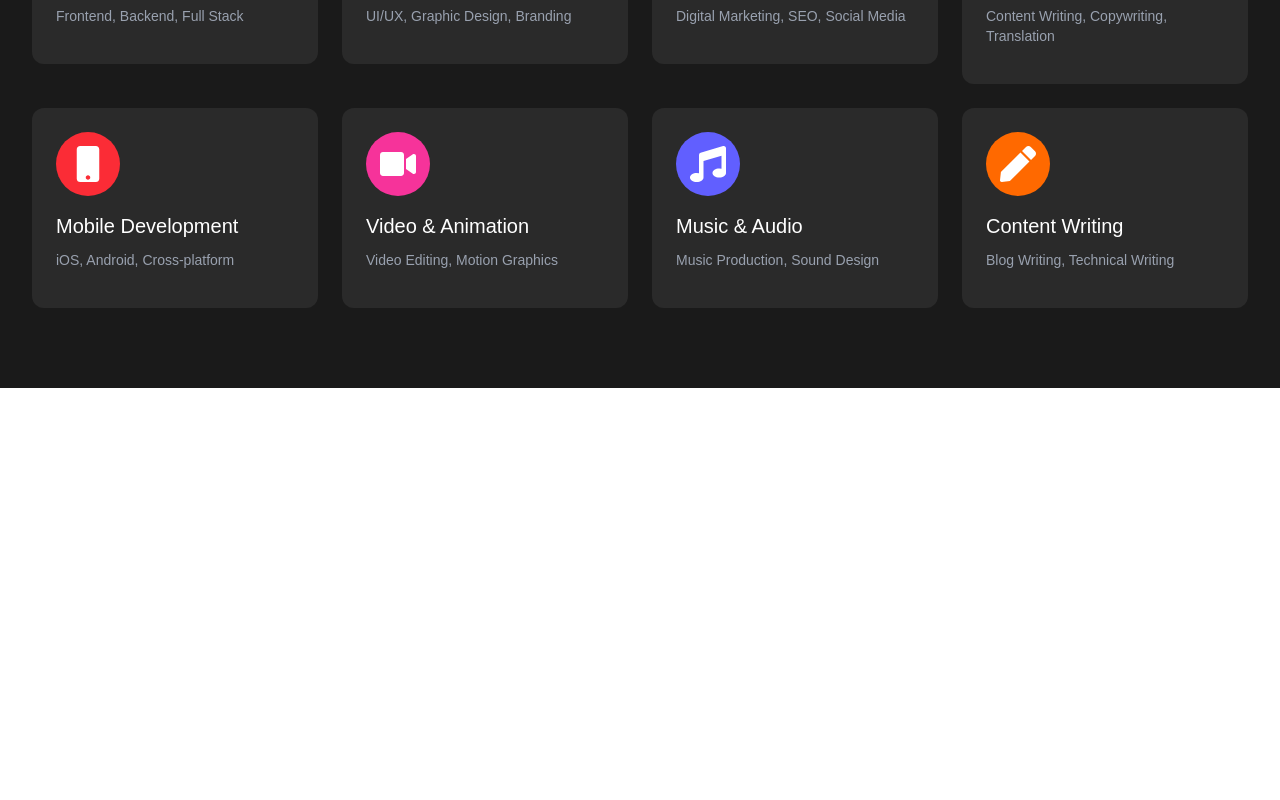
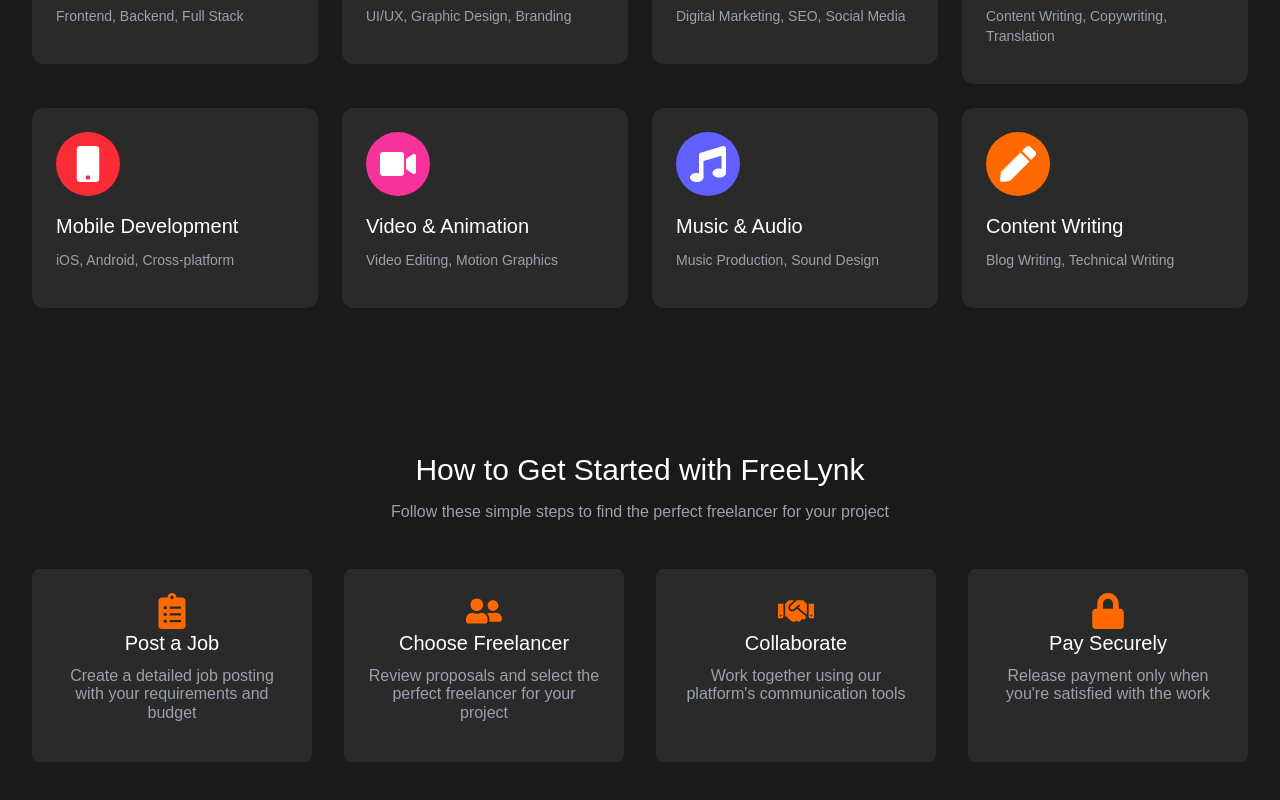
Before and after one commit to ris-jeewa/FreeLynk-frontend, a React (Vite) app: page / in a window 1280 px wide. Shown: the part 1788-2588 px from the top of the page. Before the commit the page ends 2176 px from the top, so only its background shows below. Built offline with nearby package versions, Linux system fonts and the light colour scheme.

Commit message:
added how to get start section

```diff
--- /dev/null
+++ b/src/components/home/HowToGetStarted.jsx
@@ -0,0 +1,51 @@
+import React from 'react';
+import { FaClipboardList, FaUserFriends, FaHandshake, FaLock } from 'react-icons/fa';
+
+export const HowToGetStarted = () => {
+  const steps = [
+    {
+      icon: <FaClipboardList className="text-4xl text-orange-500" />,
+      title: "Post a Job",
+      description: "Create a detailed job posting with your requirements and budget"
+    },
+    {
+      icon: <FaUserFriends className="text-4xl text-orange-500" />,
+      title: "Choose Freelancer",
+      description: "Review proposals and select the perfect freelancer for your project"
+    },
+    {
+      icon: <FaHandshake className="text-4xl text-orange-500" />,
+      title: "Collaborate",
+      description: "Work together using our platform's communication tools"
+    },
+    {
+      icon: <FaLock className="text-4xl text-orange-500" />,
+      title: "Pay Securely",
+      description: "Release payment only when you're satisfied with the work"
+    }
+  ];
+
+  return (
+    <section className="py-16">
+      <div className="text-center mb-12">
+        <h2 className="text-3xl font-bold text-white mb-4">How to Get Started with FreeLynk</h2>
+        <p className="text-gray-400">Follow these simple steps to find the perfect freelancer for your project</p>
+      </div>
+
+      <div className="grid grid-cols-1 md:grid-cols-2 lg:grid-cols-4 gap-8">
+        {steps.map((step, index) => (
+          <div
+            key={index}
+            className="bg-[#2A2A2A] p-6 rounded-lg hover:bg-[#3A3A3A] transition-colors"
+          >
+            <div className="flex flex-col items-center text-center">
+              {step.icon}
+              <h3 className="text-xl font-semibold text-white mt-4 mb-2">{step.title}</h3>
+              <p className="text-gray-400">{step.description}</p>
+            </div>
+          </div>
+        ))}
+      </div>
+    </section>
+  );
+};
--- a/src/pages/Home.jsx
+++ b/src/pages/Home.jsx
@@ -2,11 +2,9 @@ import React from 'react'
 import { HeroSection } from '../components/home/HeroSection';
 import { TrustedClientsSec } from '../components/home/TrustedClientsSec';
 import { CategorySection } from '../components/home/CategorySection';
-
+import { HowToGetStarted } from '../components/home/HowToGetStarted';
 
 export const Home = () => {
-
-
   return (
     <div className="min-h-screen bg-[#1A1A1A]">
       <div className="px-8">
@@ -19,6 +17,9 @@ export const Home = () => {
 
           {/* Categories Section */}
           <CategorySection />
+
+          {/* How to Get Started Section */}
+          <HowToGetStarted />
         </div>
       </div>
     </div>
```
